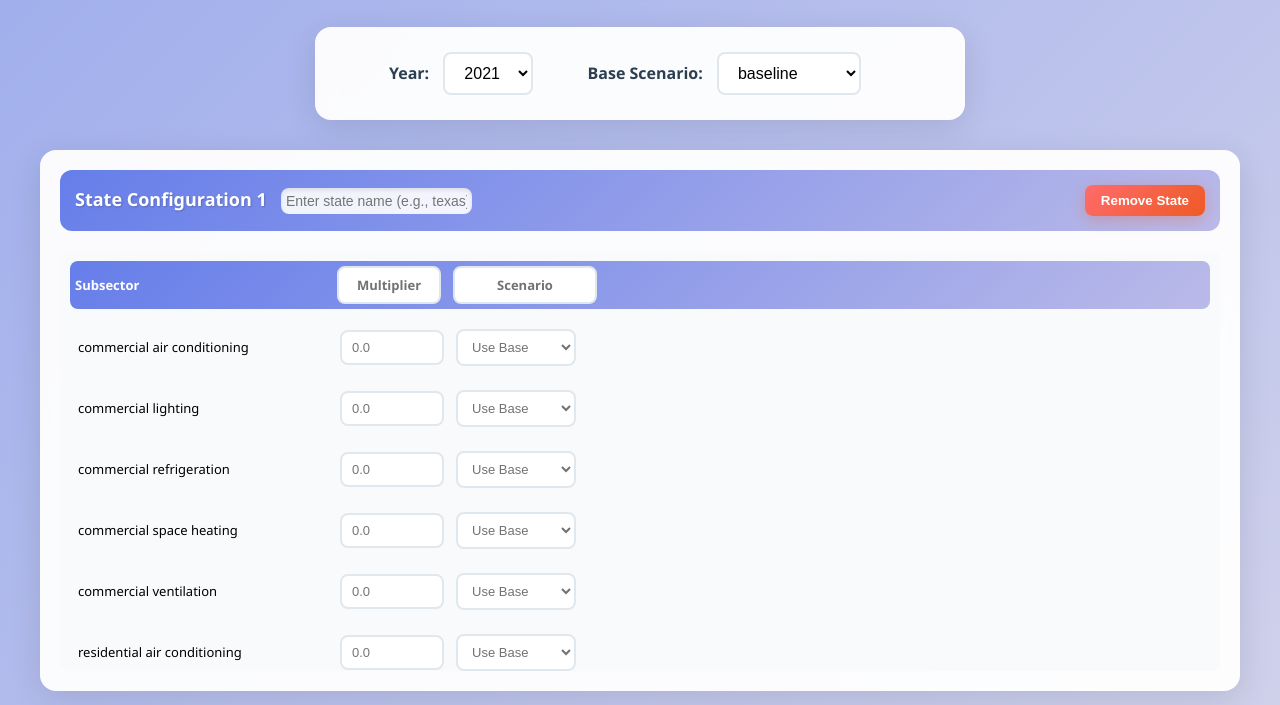
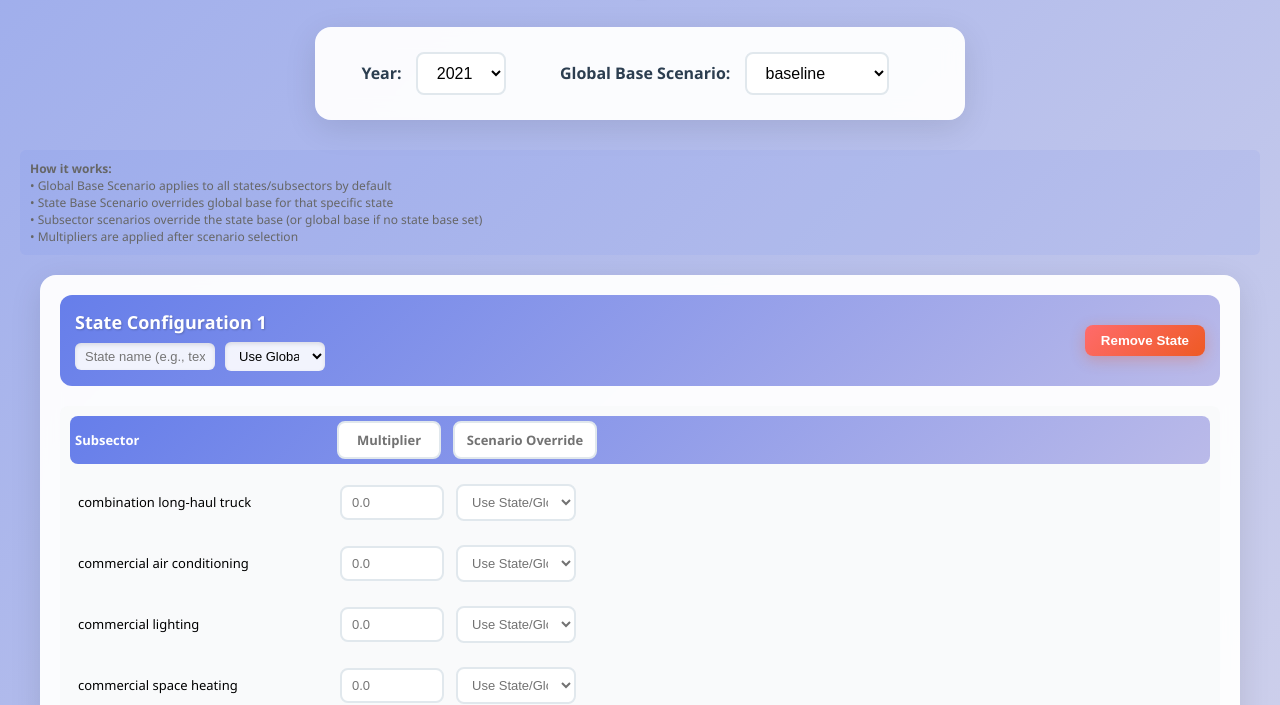
Before and after one commit to SoLaraS2/Model_Integration_Tool_1, a plain HTML site: page index.html in a window 1280 px wide. Shown: the part 105-810 px from the top of the page. Drawn offline with Linux system fonts and the light colour scheme.

Commit message:
changed the forever subsectors

```diff
--- a/index.html
+++ b/index.html
@@ -58,24 +58,50 @@
       color: white;
     }
 
+    .state-title-section {
+      display: flex;
+      flex-direction: column;
+      align-items: flex-start;
+      flex-grow: 1;
+    }
+
     .state-title {
       font-weight: bold;
       font-size: 18px;
       text-shadow: 1px 1px 2px rgba(0, 0, 0, 0.2);
+      margin-bottom: 8px;
+    }
+
+    .state-controls {
+      display: flex;
+      gap: 10px;
+      align-items: center;
     }
 
     .state-name-input {
-      margin-left: 15px;
-      padding: 8px 12px;
+      padding: 6px 10px;
       border: none;
-      border-radius: 8px;
+      border-radius: 6px;
       background: rgba(255, 255, 255, 0.9);
-      font-size: 14px;
+      font-size: 13px;
       box-shadow: inset 0 2px 4px rgba(0, 0, 0, 0.1);
       transition: all 0.3s ease;
+      width: 120px;
     }
 
-    .state-name-input:focus {
+    .state-base-scenario {
+      padding: 6px 10px;
+      border: none;
+      border-radius: 6px;
+      background: rgba(255, 255, 255, 0.9);
+      font-size: 13px;
+      box-shadow: inset 0 2px 4px rgba(0, 0, 0, 0.1);
+      transition: all 0.3s ease;
+      width: 100px;
+    }
+
+    .state-name-input:focus,
+    .state-base-scenario:focus {
       outline: none;
       background: white;
       box-shadow: 0 0 0 3px rgba(102, 126, 234, 0.3);
@@ -246,6 +272,16 @@
       border-radius: 4px;
     }
 
+    .info-text {
+      font-size: 12px;
+      color: #666;
+      margin-bottom: 10px;
+      text-align: left;
+      background: rgba(102, 126, 234, 0.1);
+      padding: 10px;
+      border-radius: 6px;
+    }
+
     @media (max-width: 768px) {
       .states-grid {
         grid-template-columns: 1fr;
@@ -262,6 +298,11 @@
 
       h1 {
         font-size: 2rem;
+      }
+
+      .state-controls {
+        flex-direction: column;
+        gap: 5px;
       }
     }
   </style>
@@ -282,13 +323,21 @@
       </select>
     </label>
 
-    <label style="margin-left: 20px;">Base Scenario:
+    <label style="margin-left: 20px;">Global Base Scenario:
       <select id="scenario">
         <option>baseline</option>
         <option>central</option>
         <option>conservative</option>
       </select>
     </label>
+  </div>
+
+  <div class="info-text">
+    <strong>How it works:</strong><br>
+    • Global Base Scenario applies to all states/subsectors by default<br>
+    • State Base Scenario overrides global base for that specific state<br>
+    • Subsector scenarios override the state base (or global base if no state base set)<br>
+    • Multipliers are applied after scenario selection
   </div>
 
   <div id="statesContainer" class="states-grid">
@@ -301,22 +350,21 @@
 
   <script>
     const subsectors = [
-      'commercial air conditioning', 'commercial lighting',
-      'commercial refrigeration', 'commercial space heating',
-      'commercial ventilation',
+      'combination long-haul truck', 'commercial air conditioning', 'commercial lighting',
+      'commercial space heating',
       'residential air conditioning',
-      'residential furnace fans and boiler pumps', 'residential space heating',
-      'light-commercial truck',
-      'passenger car', 'passenger truck'
+      'residential space heating',
+      'light-commercial truck', 'residential water heating', 'single unit short-haul truck',
+      'passenger car', 'passenger truck', 'commercial water heating', 'combination short-haul truck'
     ];
 
     // Subsectors that should always use baseline scenario and no percentage changes
     const baselineOnlySubsectors = [
-      'combination long-haul truck', 'commercial cooking', 'commercial other', 'commercial water heating', 'data center cooling',
+      'commercial cooking', 'commercial other', 'commercial refrigeration', 'data center cooling',
       'data center it', 'district services', 'office equipment (non-p.c.)',
       'office equipment (p.c.)', 'streetlights', 'agriculture-crops',
-      'agriculture-other', 'aluminum industry', 'balance of manufacturing other',
-      'bulk chemicals', 'cement', 'coal mining', 'computer and electronic products',
+      'agriculture-other', 'aluminum industry', 'balance of manufacturing other', 'residential furnace fans and boiler pumps',
+      'bulk chemicals', 'cement', 'coal mining', 'commercial ventilation', 'computer and electronic products',
       'construction', 'electrical equip., appliances, and components',
       'fabricated metal products', 'food and kindred products',
       'glass and glass products', 'machinery', 'metal and other non-metallic mining',
@@ -328,8 +376,8 @@
       'residential humidifiers', 'residential lighting', 'residential microwaves',
       'residential other', 'residential pool pumps', 'residential refrigeration',
       'residential secondary heating',
-      'school bus', 'single unit long-haul truck', 'single unit short-haul truck', 'residential tv and peripherals', 'residential water heating',
-      'combination short-haul truck', 'other bus', 'passenger rail', 'transit bus'
+      'school bus', 'single unit long-haul truck', 'residential tv and peripherals',
+      'other bus', 'passenger rail', 'transit bus'
     ];
 
     let stateCounter = 0;
@@ -345,20 +393,35 @@
       const headerDiv = document.createElement("div");
       headerDiv.className = "state-header";
 
+      const titleSection = document.createElement("div");
+      titleSection.className = "state-title-section";
+
       const titleDiv = document.createElement("div");
-      titleDiv.innerHTML = `
-        <span class="state-title">State Configuration ${stateCounter}</span>
-        <input type="text" placeholder="Enter state name (e.g., texas)"
-               style="margin-left: 10px; padding: 5px;"
+      titleDiv.className = "state-title";
+      titleDiv.textContent = `State Configuration ${stateCounter}`;
+
+      const controlsDiv = document.createElement("div");
+      controlsDiv.className = "state-controls";
+      controlsDiv.innerHTML = `
+        <input type="text" placeholder="State name (e.g., texas)"
                class="state-name-input" />
+        <select class="state-base-scenario">
+          <option value="">Use Global Base</option>
+          <option value="baseline">baseline</option>
+          <option value="central">central</option>
+          <option value="conservative">conservative</option>
+        </select>
       `;
+
+      titleSection.appendChild(titleDiv);
+      titleSection.appendChild(controlsDiv);
 
       const removeBtn = document.createElement("button");
       removeBtn.className = "remove-state";
       removeBtn.textContent = "Remove State";
       removeBtn.onclick = () => removeState(stateCounter);
 
-      headerDiv.appendChild(titleDiv);
+      headerDiv.appendChild(titleSection);
       headerDiv.appendChild(removeBtn);
 
       const subsectorsDiv = document.createElement("div");
@@ -373,7 +436,7 @@
       headerRow.innerHTML = `
         <div class="subsector-label">Subsector</div>
         <div class="percent-input">Multiplier</div>
-        <div class="scenario-input">Scenario</div>
+        <div class="scenario-input">Scenario Override</div>
       `;
       subsectorsDiv.appendChild(headerRow);
 
@@ -389,7 +452,7 @@
         const percentInput = document.createElement("input");
         percentInput.type = "number";
         percentInput.min = "0";
-        percentInput.max = "1";
+        percentInput.max = "10";
         percentInput.step = "0.01";
         percentInput.placeholder = "0.0";
         percentInput.className = "percent-input";
@@ -401,7 +464,7 @@
         scenarioInput.dataset.subsector = subsector;
         scenarioInput.dataset.stateId = stateCounter;
         scenarioInput.innerHTML = `
-          <option value="">Use Base</option>
+          <option value="">Use State/Global Base</option>
           <option value="baseline">baseline</option>
           <option value="central">central</option>
           <option value="conservative">conservative</option>
@@ -427,20 +490,29 @@
 
     function submitForm() {
       const year = document.getElementById("Year").value;
-      const scenario = document.getElementById("scenario").value;
+      const globalScenario = document.getElementById("scenario").value;
       const custom_values = {};
       const fallback_scenarios = {};
+      const state_base_scenarios = {};
 
       // Process each state container
       document.querySelectorAll(".state-container").forEach(stateContainer => {
         const stateNameInput = stateContainer.querySelector(".state-name-input");
+        const stateBaseScenarioInput = stateContainer.querySelector(".state-base-scenario");
+
         const stateName = (stateNameInput && stateNameInput.value) ? stateNameInput.value.trim().toLowerCase() : "__ALL_STATES__";
+        const stateBaseScenario = (stateBaseScenarioInput && stateBaseScenarioInput.value) ? stateBaseScenarioInput.value.trim().toLowerCase() : "";
+
+        // Store state base scenario if different from global
+        if (stateBaseScenario && stateBaseScenario !== globalScenario) {
+          state_base_scenarios[stateName] = stateBaseScenario;
+        }
 
         // Get percentage values for this state
         stateContainer.querySelectorAll(".percent-input").forEach(input => {
           const subsector = input.dataset.subsector;
           const value = parseFloat(input.value);
-          if (!isNaN(value) && value > 0) {
+          if (!isNaN(value) && value !== 0.0) {
             custom_values[[stateName, subsector]] = value;
           }
         });
@@ -457,9 +529,10 @@
 
       const payload = {
         year,
-        scenario,
+        scenario: globalScenario,
         custom_values,
         fallback_scenarios,
+        state_base_scenarios
       };
 
       console.log("Sending payload:", payload);
@@ -474,7 +547,7 @@
           const url = URL.createObjectURL(blob);
           const a = document.createElement("a");
           a.href = url;
-          a.download = `custom_${year}_${scenario}.csv`;
+          a.download = `custom_${year}_${globalScenario}.csv`;
           a.click();
         } else {
           const err = await res.json();
```
Also changed, not shown: 1 other file.
